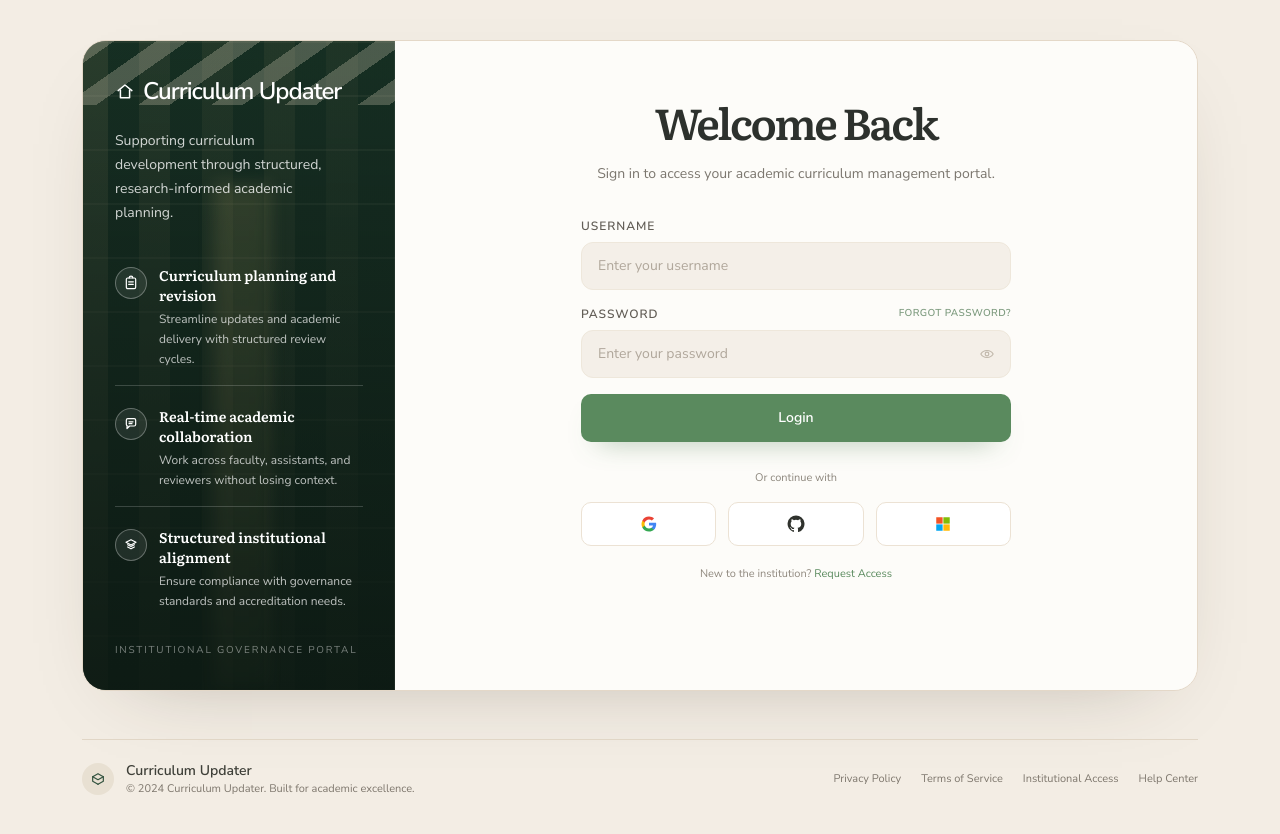
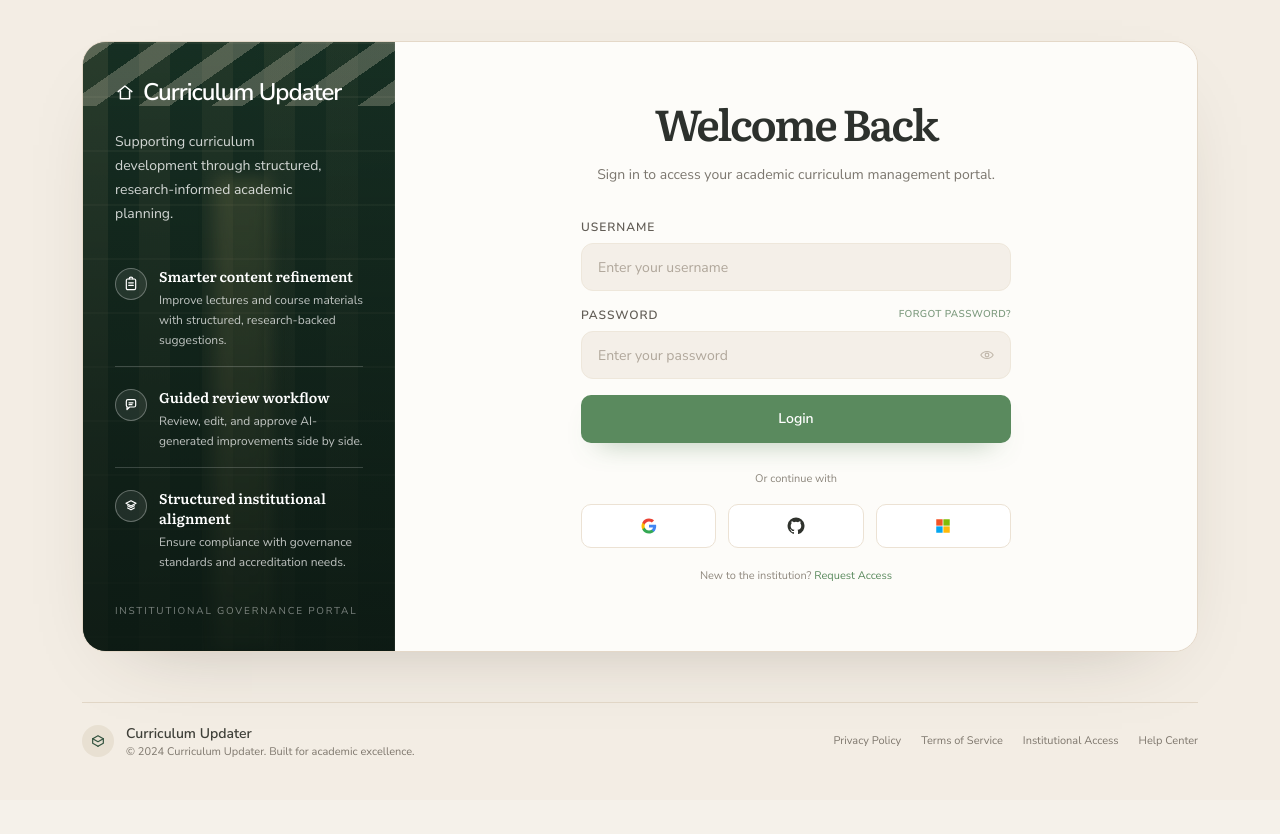
Before and after one commit to spiderpilo/Material-Enhancement-Assistant, a Next.js app in the folder frontend/: page /login in a window 1280 px wide. Shown: the top 834 px of the page. After the commit the page ends 800 px from the top, so only its background shows below. Built offline with nearby package versions, Linux system fonts and the light colour scheme.

Commit message:
Update loginshowcase

```diff
--- a/frontend/src/components/login/LoginShowcase.tsx
+++ b/frontend/src/components/login/LoginShowcase.tsx
@@ -7,15 +7,15 @@ import {
 
 const features = [
   {
-    title: "Curriculum planning and revision",
+    title: "Smarter content refinement",
     description:
-      "Streamline updates and academic delivery with structured review cycles.",
+      "Improve lectures and course materials with structured, research-backed suggestions.",
     icon: ClipboardIcon,
   },
   {
-    title: "Real-time academic collaboration",
+    title: "Guided review workflow",
     description:
-      "Work across faculty, assistants, and reviewers without losing context.",
+      "Review, edit, and approve AI-generated improvements side by side.",
     icon: ReviewBubbleIcon,
   },
   {
```
